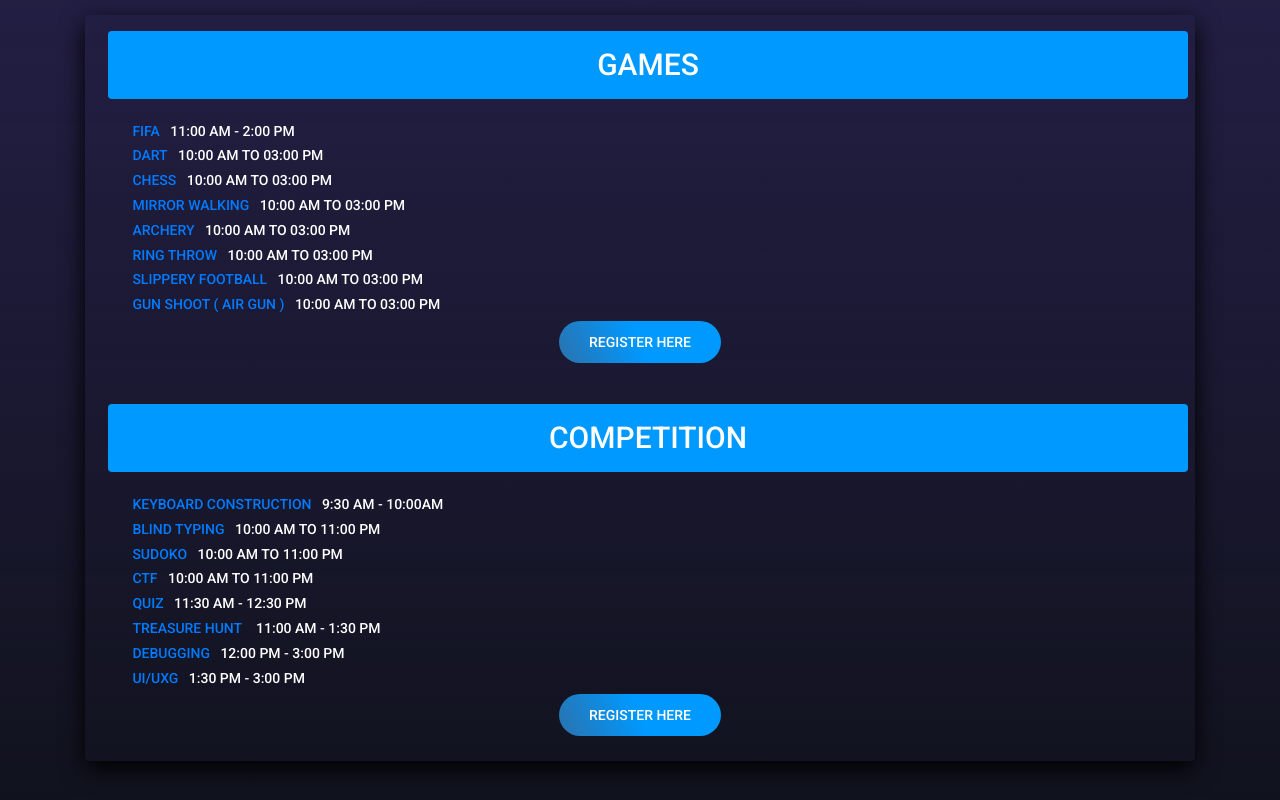
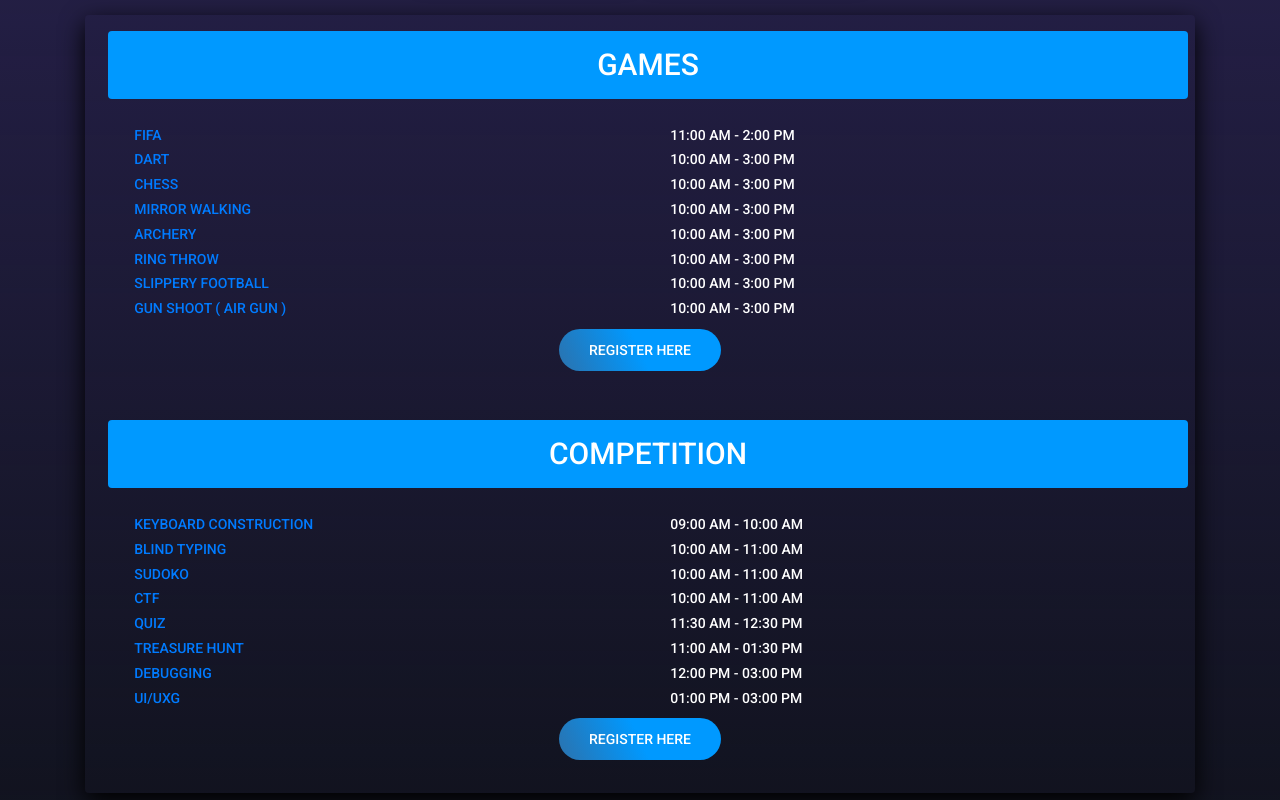
Before and after one commit to shadowelite-sec/technora, a plain HTML site: page index.html in a window 1280 px wide. Shown: the part 3320-4120 px from the top of the page. Drawn offline with nearby package versions, Linux system fonts and the light colour scheme; files whose address does not match are found by name.

Commit message:
card time align

```diff
--- a/index.html
+++ b/index.html
@@ -510,85 +510,73 @@
 													data-target="#collapseOne1"
 													aria-expanded="false"
 													aria-controls="collapseOne1">
+													<div class="row justify-content-center m-1">
+
+
 													<ul
-														class="text-light text-center">
+														class="text-light  col-6">
 														<li>
 															<h5> <a href="">
-																	Fifa</a>&nbsp;&nbsp;&nbsp;11:00 AM - 2:00 PM
+																	Fifa</a>
 															</h5>
 														</li>
 														<li>
 															<h5> <a href="">
-																Dart</a>&nbsp;&nbsp;&nbsp;10:00
-																am
-																to
-																03:00
-																pm
+																Dart</a>
 															</h5>
 
 														</li>
 														<li>
 															<h5> <a href="">
-																Chess</a>&nbsp;&nbsp;&nbsp;10:00
-																am
-																to
-																03:00
-																pm
+																Chess</a>
 															</h5>
 
 														</li>
 														<li>
 															<h5> <a href="">
-																Mirror walking</a>&nbsp;&nbsp;&nbsp;10:00
-																am
-																to
-																03:00
-																pm
+																Mirror walking</a>
 															</h5>
 
 														</li><li>
 															<h5> <a href="">
-																Archery</a>&nbsp;&nbsp;&nbsp;10:00
-																am
-																to
-																03:00
-																pm
+																Archery</a>
 															</h5>
 
 														</li>
 														<li>
 															<h5> <a href="">
-																Ring throw</a>&nbsp;&nbsp;&nbsp;10:00
-																am
-																to
-																03:00
-																pm
+																Ring throw</a>
 															</h5>
 
 														</li>
 														<li>
 															<h5> <a href="">
-																Slippery football</a>&nbsp;&nbsp;&nbsp;10:00
-																am
-																to
-																03:00
-																pm
+																Slippery football</a>
 															</h5>
 
 														</li>
 														<li>
 															<h5> <a href="">
-																gun shoot ( Air Gun )</a>&nbsp;&nbsp;&nbsp;10:00
-																am
-																to
-																03:00
-																pm
+																gun shoot ( Air Gun )</a>
 															</h5>
 
 														</li>
-														<a class="btn1 btn-common1" href="">Register Here</a>
+
+													</ul>
+													<ul class="text-light text-center col-6">
+														<li><h5>11:00 AM - 2:00 PM</h5></li>
+														<li><h5>10:00 AM - 3:00 PM</h5></li>
+														<li><h5>10:00 AM - 3:00 PM</h5></li>
+														<li><h5>10:00 AM - 3:00 PM</h5></li>
+														<li><h5>10:00 AM - 3:00 PM</h5></li>
+														<li><h5>10:00 AM - 3:00 PM</h5></li>
+														<li><h5>10:00 AM - 3:00 PM</h5></li>
+														<li><h5>10:00 AM - 3:00 PM</h5></li>
 													</ul>
 
+														<a class="btn1 btn-common1 m-1" href="">Register Here</a>
+
+												</div>
 												</div>
 											</div>
 											<div id="collapseOne"
@@ -604,70 +592,70 @@
 												</div>
 												<div
 													class="col-lg-12 rounded">
+													<div class="row justify-content-center m-1">
 													<ul
-														class="text-light text-center">
+														class="text-light  col-6">
 														<li>
 
 															<h5> <a href="">
-																Keyboard construction </a>&nbsp;&nbsp;&nbsp;9:30 AM - 10:00AM
+																Keyboard construction </a>
 															</h5>
 														</li>
 														<li>
 
 															<h5> <a href="">
-																Blind typing</a>&nbsp;&nbsp;&nbsp;10:00
-																am
-																to
-																11:00
-																pm
+																Blind typing</a>
 															</h5>
 														</li>
 														<li>
 
 															<h5> <a href="">
-																Sudoko</a>&nbsp;&nbsp;&nbsp;10:00
-																am
-																to
-																11:00
-																pm
+																Sudoko</a>
 															</h5>
 														</li>
 														<li>
 
 															<h5> <a href="">
-																CTF</a>&nbsp;&nbsp;&nbsp;10:00
-																am
-																to
-																11:00
-																pm
+																CTF</a>
 															</h5>
 														</li>
 														<li>
 
 															<h5> <a href="">
-																Quiz</a>&nbsp;&nbsp;&nbsp;11:30 AM - 12:30 PM
+																Quiz</a>
 															</h5>
 														</li>
 														<li>
 
 															<h5> <a href="">
-																Treasure Hunt</a>&nbsp;&nbsp;&nbsp; 11:00 AM - 1:30 PM
+																Treasure Hunt</a>
 															</h5>
 														</li>
 														<li>
 
 															<h5> <a href="">
-																Debugging </a>&nbsp;&nbsp;&nbsp;12:00 PM - 3:00 PM
+																Debugging </a>
 															</h5>
 														</li>
 														<li>
 
 															<h5> <a href="">
-																UI/UXg</a>&nbsp;&nbsp;&nbsp;1:30 PM -  3:00 PM
+																UI/UXg</a>
 															</h5>
 														</li>
-														<a class="btn1 btn-common1" href="">Register Here</a>
 													</ul>
+													<ul class="text-light text-center col-6">
+														<li><h5>09:00 AM - 10:00 AM</h5></li>
+														<li><h5>10:00 AM - 11:00 AM</h5></li>
+														<li><h5>10:00 AM - 11:00 AM</h5></li>
+														<li><h5>10:00 AM - 11:00 AM</h5></li>
+														<li><h5>11:30 AM - 12:30 PM</h5></li>
+														<li><h5>11:00 AM - 01:30 PM</h5></li>
+														<li><h5>12:00 PM - 03:00 PM</h5></li>
+														<li><h5>01:00 PM - 03:00 PM</h5></li>
+													</ul>
+													<a class="btn1 btn-common1 m-1" href="">Register Here</a>
+												</div>
 												</div>
 											</div>
 										</div>
@@ -692,84 +680,68 @@
 													data-target="#collapseOne1"
 													aria-expanded="false"
 													aria-controls="collapseOne1">
+													<div class="row justify-content-center m-1">
 													<ul
-														class="text-light text-center">
+														class="text-light  col-6">
 														<li>
 															<h5> <a href="">
-																	Fifa</a>&nbsp;&nbsp;&nbsp;11:00 AM - 2:00 PM
+																	Fifa</a>
 															</h5>
 														</li>
 														<li>
 															<h5> <a href="">
-																Dart</a>&nbsp;&nbsp;&nbsp;10:00
-																am
-																to
-																03:00
-																pm
+																Dart</a>
 															</h5>
 
 														</li>
 														<li>
 															<h5> <a href="">
-																Chess</a>&nbsp;&nbsp;&nbsp;10:00
-																am
-																to
-																03:00
-																pm
+																Chess</a>
 															</h5>
 
 														</li>
 														<li>
 															<h5> <a href="">
-																Mirror walking</a>&nbsp;&nbsp;&nbsp;10:00
-																am
-																to
-																03:00
-																pm
+																Mirror walking</a>
 															</h5>
 
 														</li><li>
 															<h5> <a href="">
-																Archery</a>&nbsp;&nbsp;&nbsp;10:00
-																am
-																to
-																03:00
-																pm
+																Archery</a>
 															</h5>
 
 														</li>
 														<li>
 															<h5> <a href="">
-																Ring throw</a>&nbsp;&nbsp;&nbsp;10:00
-																am
-																to
-																03:00
-																pm
+																Ring throw</a>
 															</h5>
 
 														</li>
 														<li>
 															<h5> <a href="">
-																Slippery football</a>&nbsp;&nbsp;&nbsp;10:00
-																am
-																to
-																03:00
-																pm
+																Slippery football</a>
 															</h5>
 
 														</li>
 														<li>
 															<h5> <a href="">
-																gun shoot ( Air Gun )</a>&nbsp;&nbsp;&nbsp;10:00
-																am
-																to
-																03:00
-																pm
+																gun shoot ( Air Gun )</a>
 															</h5>
 
 														</li>
-														<a class="btn1 btn-common1" href="">Register Here</a>
 													</ul>
+													<ul class="text-light text-center col-6">
+														<li><h5>11:00 AM - 2:00 PM</h5></li>
+														<li><h5>10:00 AM - 3:00 PM</h5></li>
+														<li><h5>10:00 AM - 3:00 PM</h5></li>
+														<li><h5>10:00 AM - 3:00 PM</h5></li>
+														<li><h5>10:00 AM - 3:00 PM</h5></li>
+														<li><h5>10:00 AM - 3:00 PM</h5></li>
+														<li><h5>10:00 AM - 3:00 PM</h5></li>
+														<li><h5>10:00 AM - 3:00 PM</h5></li>
+													</ul>
+
+													<a class="btn1 btn-common1 m-1" href="">Register Here</a></div>
 												</div>
 											</div>
 											<div id="collapseOne"
@@ -785,28 +757,37 @@
 												</div>
 												<div
 													class="col-lg-12 rounded">
+													<div class="row justify-content-center m-1">
 													<ul
-														class="text-light text-center">
+														class="text-light col-6">
 														<li>
 															<h5> <a href="">
-																Expo</a>&nbsp;&nbsp;&nbsp;10:30 AM - 3:30PM
+																Expo</a>
 															</h5>
 
 														</li>
 														<li>
 
 															<h5> <a href="">
-																Placement Drive</a>&nbsp;&nbsp;&nbsp;10:00 AM - 3:00 PM
+																Placement Drive</a>
 															</h5>
 														</li>
 														<li>
 
 															<h5> <a href="">
-																Cyber security </a>&nbsp;&nbsp;&nbsp;10:00 AM - 12:30PM
+																Cyber security </a>
 															</h5>
 														</li>
-														<a class="btn1 btn-common1" href="">Register Here</a>
+
 													</ul>
+													<ul class="text-light text-center col-6">
+														<li><h5>10:30 AM - 03:30 PM</h5></li>
+														<li><h5>10:00 AM - 03:00 PM</h5></li>
+														<li><h5>10:00 AM - 12:30 PM</h5></li>
+
+													</ul>
+
+													<a class="btn1 btn-common1 m-1" href="">Register Here</a></div>
 												</div>
 											</div>
 										</div>
```
